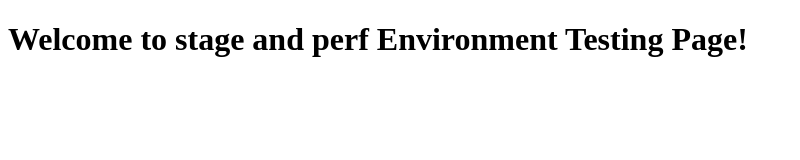
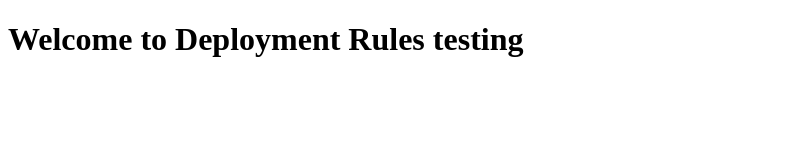
Before and after one commit to reddyfull/azurefunctions, a plain HTML site: page welcome.html in a window 1280 px wide. Shown: the whole page, without its empty margins (0-800 px from the left). Drawn offline with Linux system fonts and the light colour scheme.

Commit message:
rules set testing

```diff
--- a/welcome.html
+++ b/welcome.html
@@ -4,6 +4,6 @@
     <title>Welcome to Test Page</title>
 </head>
 <body>
-    <h1>Welcome to stage and perf Environment Testing Page!</h1>
+    <h1>Welcome to Deployment Rules testing</h1>
 </body>
 </html>
```
